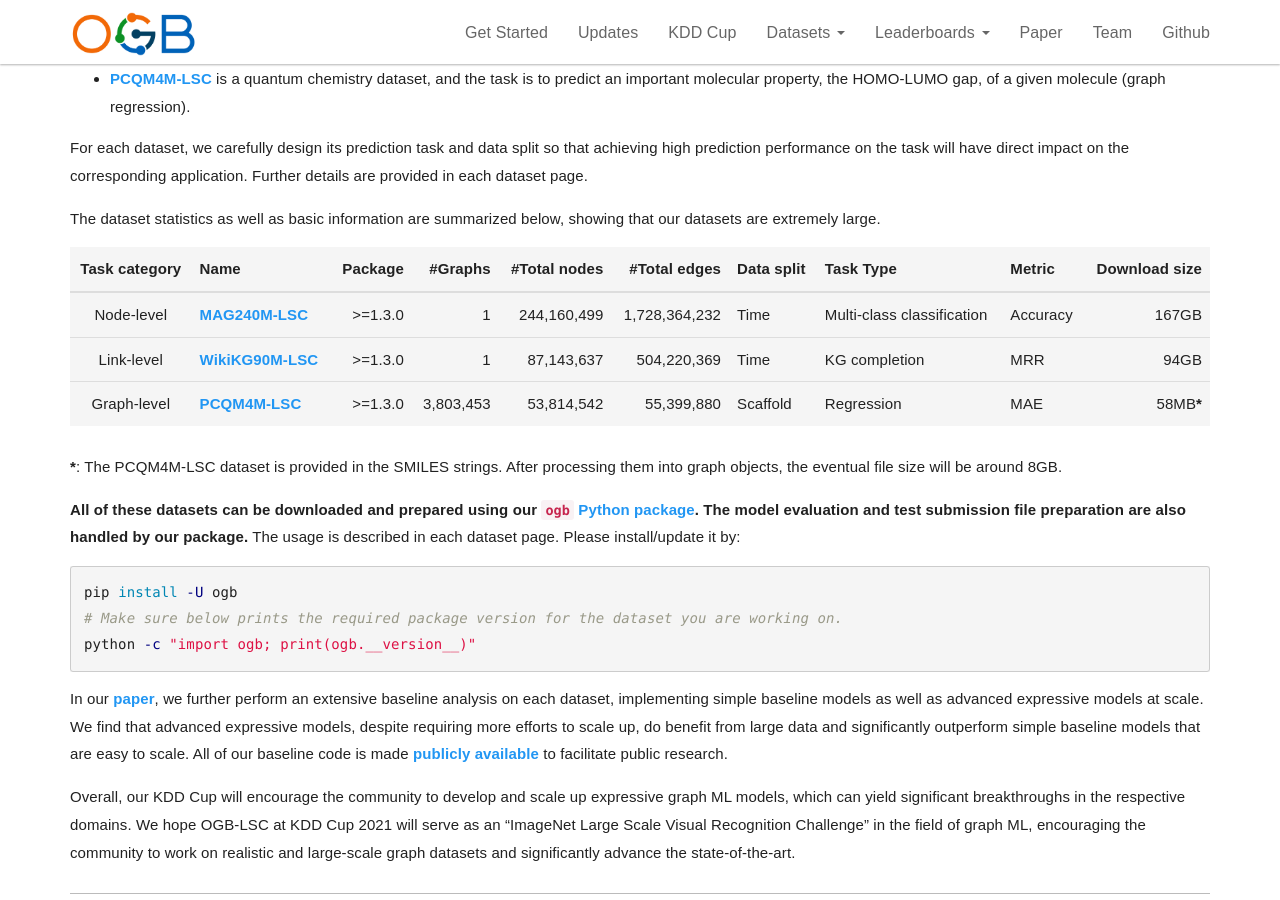
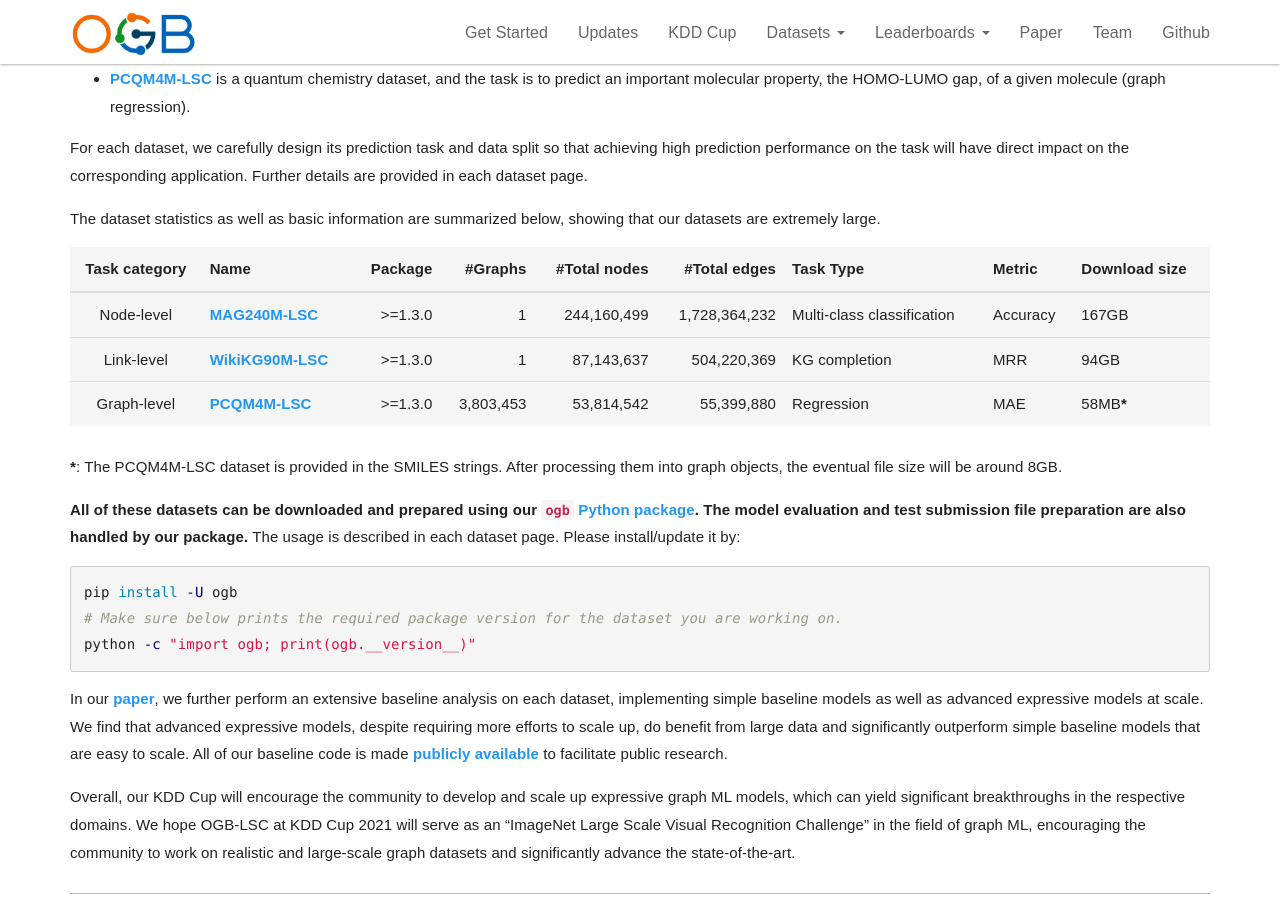
Before and after one commit to snap-stanford/ogb-web, a Jekyll site: the page built from _docs/kddcup2021/overview.md, in a window 1280 px wide and 900 px high, scrolled down 1389 px. Built offline with Jekyll 4.4.1, drawn with Linux system fonts in a browser that asks for light colours.

Commit message:
split description update

```diff
--- a/_docs/kddcup2021/overview.md
+++ b/_docs/kddcup2021/overview.md
@@ -38,11 +38,11 @@ For each dataset, we carefully design its prediction task and data split so that
 
 The dataset statistics as well as basic information are summarized below, showing that our datasets are extremely large.
 
-Task category | Name      | Package      |  #Graphs      | #Total nodes  | #Total edges  | Data split        | Task Type   | Metric  | Download size
+Task category | Name      | Package      |  #Graphs      | #Total nodes  | #Total edges  | Task Type   | Metric  | Download size
 |:---------:|:--------|-----:|-----:|----------------:|----------------------:|:---------------|:-------|:---------|---------:|
-Node-level | **[MAG240M-LSC](mag240m/)** | >=1.3.0 | 1 | 244,160,499  | 1,728,364,232 | Time      | Multi-class classification | Accuracy | 167GB |
-Link-level | **[WikiKG90M-LSC](wikikg90m/)** |  >=1.3.0  | 1 | 87,143,637 | 504,220,369 |  Time    | KG completion | MRR | 94GB
-Graph-level | **[PCQM4M-LSC](pcqm4m/)** |  >=1.3.0  | 3,803,453  | 53,814,542 | 55,399,880   | Scaffold   | Regression | MAE | 58MB**\***
+Node-level | **[MAG240M-LSC](mag240m/)** | >=1.3.0 | 1 | 244,160,499  | 1,728,364,232 |  Multi-class classification | Accuracy | 167GB |
+Link-level | **[WikiKG90M-LSC](wikikg90m/)** |  >=1.3.0  | 1 | 87,143,637 | 504,220,369 |   KG completion | MRR | 94GB
+Graph-level | **[PCQM4M-LSC](pcqm4m/)** |  >=1.3.0  | 3,803,453  | 53,814,542 | 55,399,880   |  Regression | MAE | 58MB**\***
 
 **\***: The PCQM4M-LSC dataset is provided in the SMILES strings. After processing them into graph objects, the eventual file size will be around 8GB.
 
```
Also changed, not shown: _docs/kddcup2021/pcqm4m.md (+5 -2 lines).
